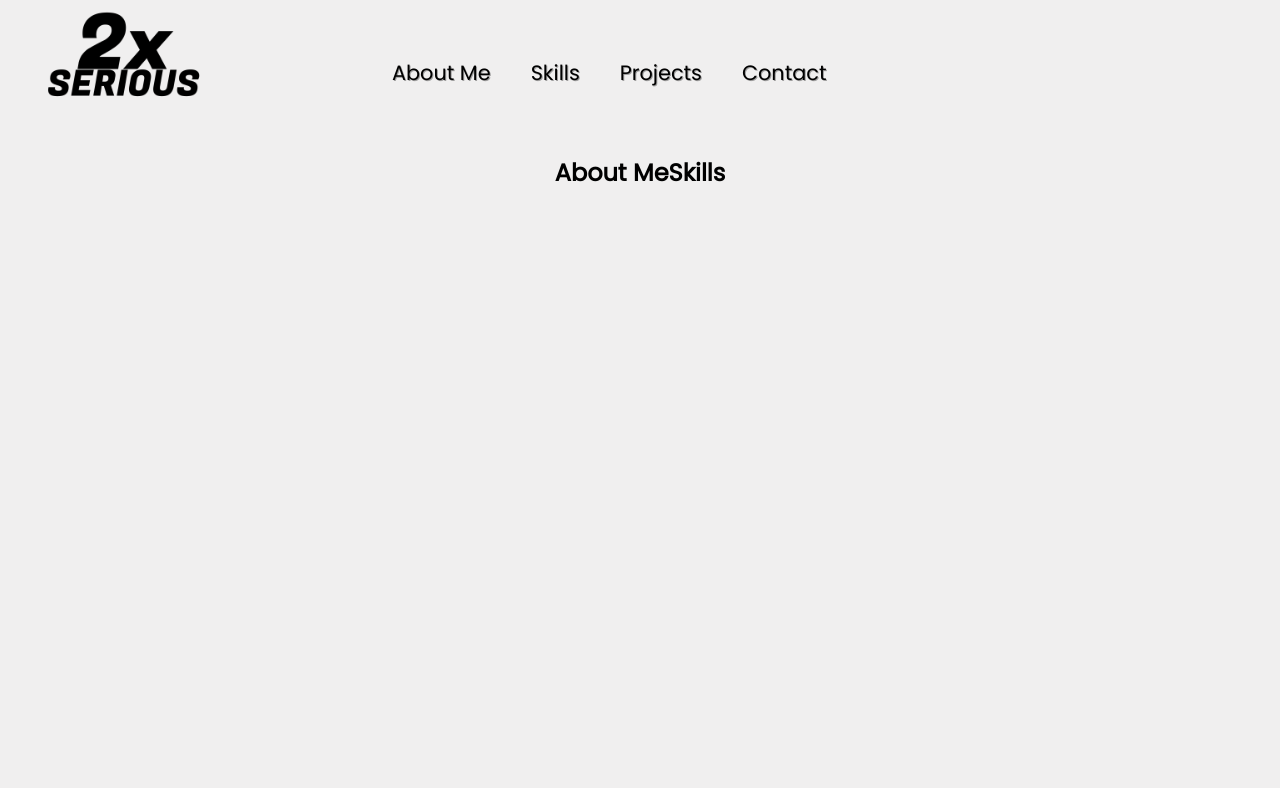
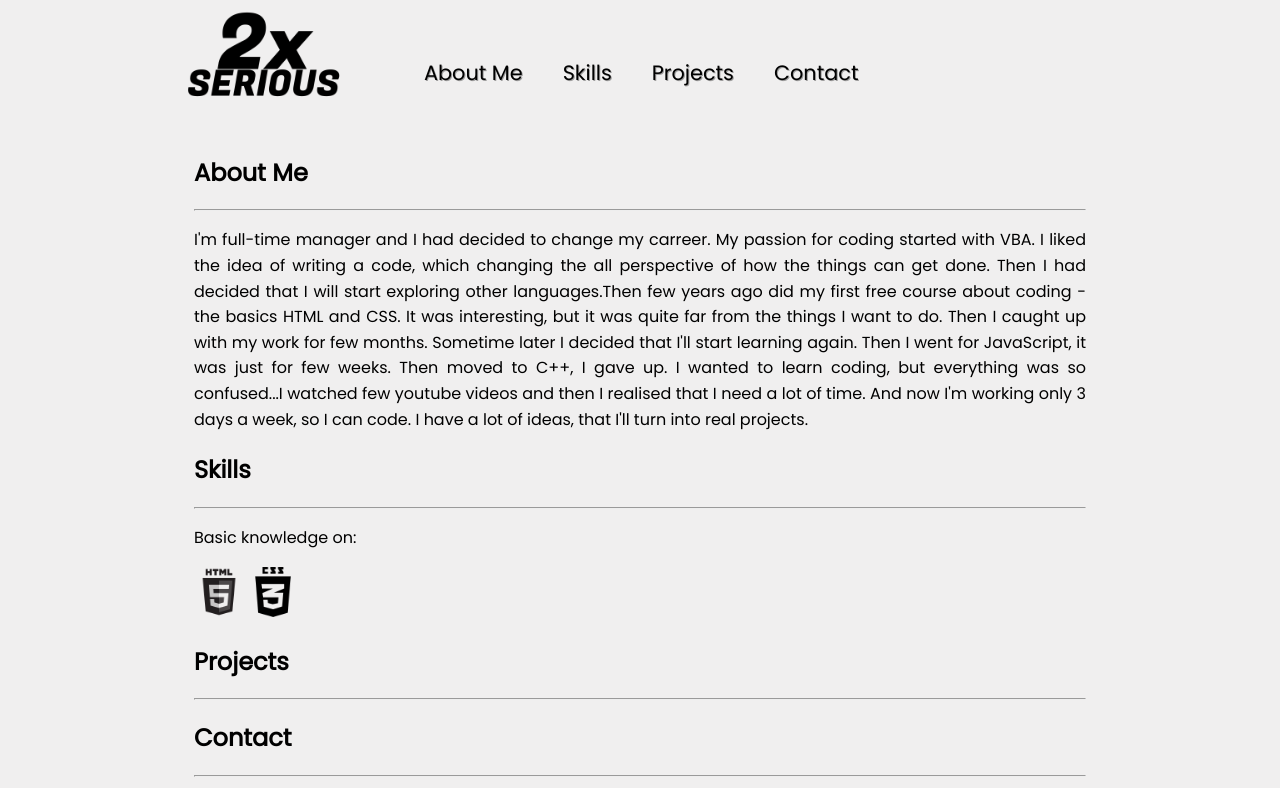
Before and after one commit to 2xSerious/portfolio, a plain HTML site: page index.html in a window 1280 px wide. Drawn offline with Linux system fonts and the light colour scheme.

Commit message:
Add main information

```diff
--- a/index.html
+++ b/index.html
@@ -8,30 +8,64 @@
     <link rel="stylesheet" href="styles.css">
 </head>
 <body>
+    <div class="wrapper">
     <header>
 
         <div class="logo">
             <img src="logo.png" alt="Website Logo">
         </div>
 
-        <nav id="menu">
+        <nav id="main-nav">
             <ul>
-                <li><a href="#About Me">About Me</a></li>
-                <li><a href="#Skills">Skills</a></li>
-                <li><a href="#Projects">Projects</a></li>
-                <li><a href="#Contact">Contact</a></li>
+                <li><a href="#about-me">About Me</a></li>
+                <li><a href="#skills">Skills</a></li>
+                <li><a href="#projects">Projects</a></li>
+                <li><a href="#contact">Contact</a></li>
             </ul>
         </nav>
     </header>
     <main>
-        <div class="about-me">
-            <h2>About Me</h2>
-            <p></p>
-        </div>
-        <div class="skills">
-            <h2>Skills</h2>
-        </div>
+
+            <div id="about-me">
+                <h2>About Me</h2>
+                <hr>
+                  <div class="paragraph">
+                    <p>I'm full-time manager and I had decided to change my carreer. My passion for coding started
+                        with VBA. I liked the idea of writing a code, which changing the all perspective
+                        of how the things can get done. Then I had decided that I will start exploring other
+                        languages.Then few years ago did my first free course about coding - the basics HTML and CSS.
+                        It was interesting, but it was quite far from the things I want to do. Then I caught up with
+                        my work for few months. Sometime later I decided that I'll start learning again.
+                        Then I went
+                        for JavaScript, it was just for few weeks. Then moved to C++, I gave up. I wanted to learn coding,
+                        but everything was so confused...I watched few youtube videos and then I realised that I need a lot
+                        of time. And now I'm working only 3 days a week, so I can code. I have a lot of ideas, that I'll turn
+                        into real projects.
+                    </p>
+                 </div>
+            </div>
+
+            <div id="skills">
+                <h2>Skills</h2>
+                <hr>
+                <p>Basic knowledge on:</p>
+                <img src="./images/html.png" alt="html logo">
+                <img src="./images/css.png" alt="css logo">
+            </div>
+
+            <div id="projects">
+                <h2>Projects</h2>
+                <hr>
+            </div>
+
+            <div id="contact">
+                <h2>Contact</h2>
+                <hr>
+            </div>
+
+
     </main>
     <footer></footer>
+ </div>
 </body>
 </html>
--- a/styles.css
+++ b/styles.css
@@ -1,27 +1,40 @@
 
 @import url('https://fonts.googleapis.com/css2?family=Poppins:wght@300;400&display=swap');
-
+* {
+    box-sizing: border-box;
+}
 html {
     font-size: 16px;
 }
 body{
-    margin: 0 50px;
     font-family: 'Poppins', sans-serif;
     background-color: #f0efef;
+    margin: 0;
+    padding:0;
+
+
+
+}
+.wrapper {
+
+    max-width: 1000px;
     margin: 0 auto;
     padding: 0 1.5em;
 
 }
 header {
-    display: grid;
-    grid-template-columns: repeat(4, 1fr);
-    justify-content: space-between;
+    display: flex;
+    align-items: center;
     margin-top: 10px;
     font-size: 1.3em;
 }
-nav {
-    grid-column:  span 2;
-    align-self: center;
+
+#main-nav {
+
+}
+nav ul {
+    display: flex;
+    list-style-type: none;
 
 
 }
@@ -36,24 +49,32 @@ li {
     transition:all 0.3s ease;
 }
 
-nav ul {
-    list-style-type: none;
-    display: inline-flex;
-
-
-}
 
 .logo img {
     max-width: 200px;
 }
-
+#skills img {
+    max-width: 50px;
+}
 li:hover {
 
     -webkit-transform: scale(1.3);
     -ms-transform: scale(1.3);
     transform: scale(1.3);
 }
+
 main {
-    display: flex;
-    justify-content: center;
+    margin: 0 20px;
+    padding: 0 10px;
 }
+
+p {
+    text-align: justify;
+    line-height: 1.6;
+}
+@media all and (max-width: 800px) {
+    nav ul {
+        flex-direction: column;
+
+    }
+}
```
Also changed, not shown: images/css.png (added), images/html.png (added).
